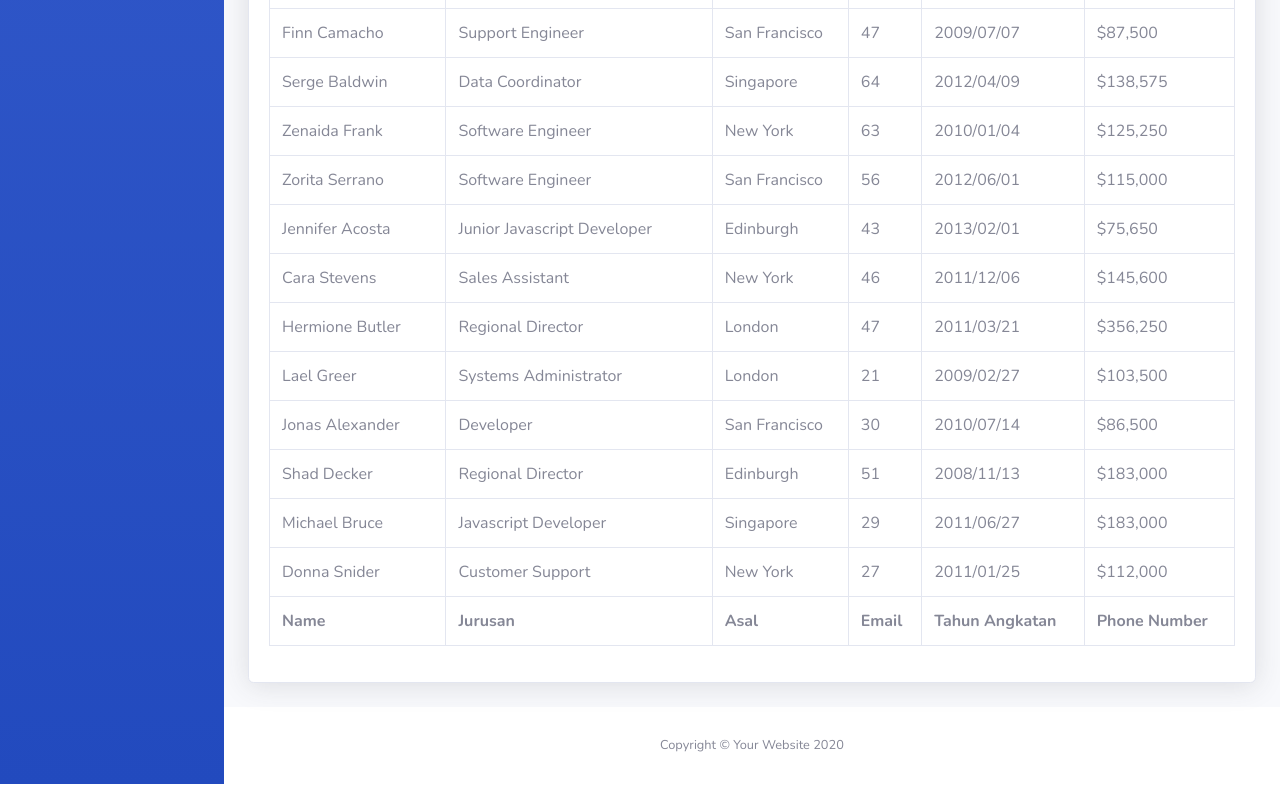
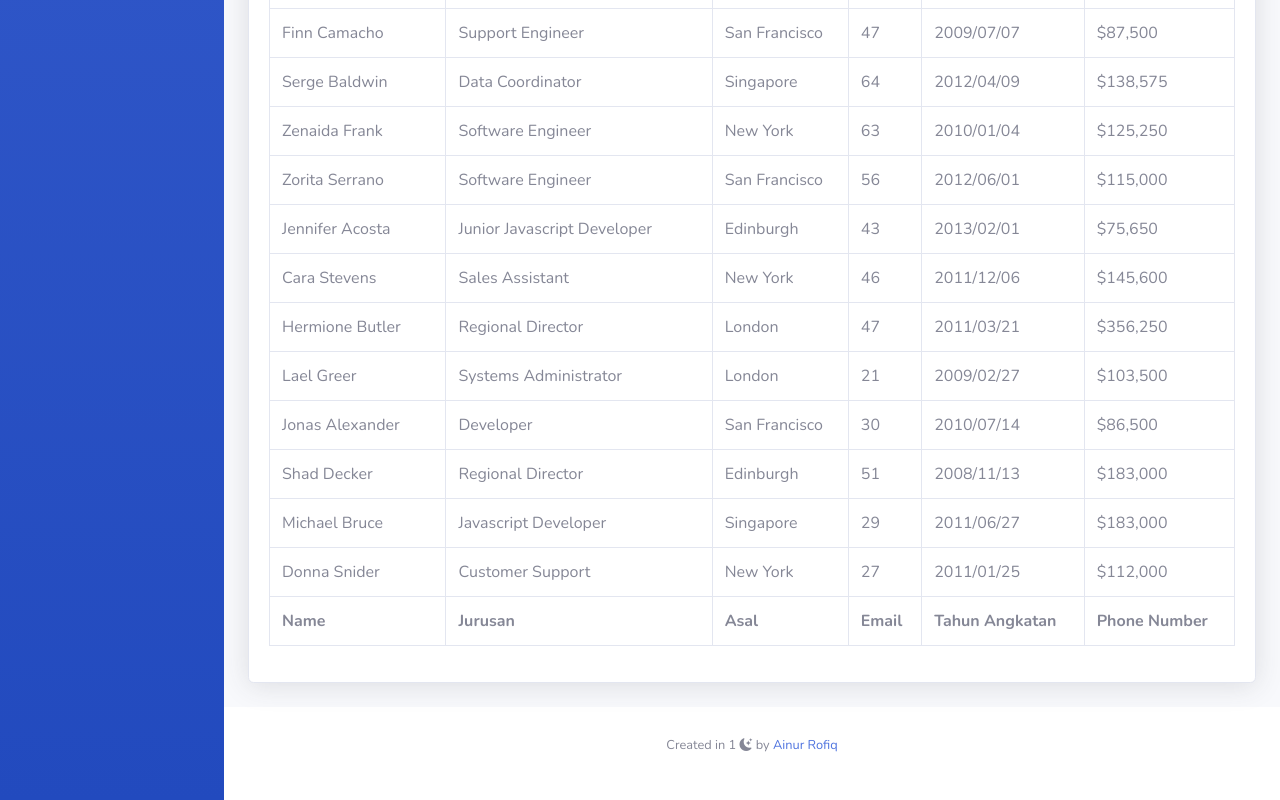
Before and after one commit to MuhammadAinurR/student-dashboard, a website with bundled scripts: page tables.html in a window 1280 px wide. Shown: the part 2556-3356 px from the top of the page. Built offline with nearby package versions, Linux system fonts and the light colour scheme.

Commit message:
add some codeline 3

```diff
--- a/tables.html
+++ b/tables.html
@@ -8,6 +8,9 @@
     <meta name="author" content="" />
 
     <title>Dashboard</title>
+
+    <!-- Bootsrap Icons -->
+    <link rel="stylesheet" href="https://cdn.jsdelivr.net/npm/bootstrap-icons@1.6.1/font/bootstrap-icons.css" />
 
     <!-- Custom fonts for this template-->
     <link href="vendor/fontawesome-free/css/all.min.css" rel="stylesheet" type="text/css" />
@@ -776,7 +779,7 @@
         <footer class="sticky-footer bg-white">
           <div class="container my-auto">
             <div class="copyright text-center my-auto">
-              <span>Copyright &copy; Your Website 2020</span>
+              <p>Created in 1 <i class="bi bi-moon-stars-fill"></i> by <a href="https://www.instagram.com/aanrfq/" class="text-black fw-bold">Ainur Rofiq</a></p>
             </div>
           </div>
         </footer>
```
